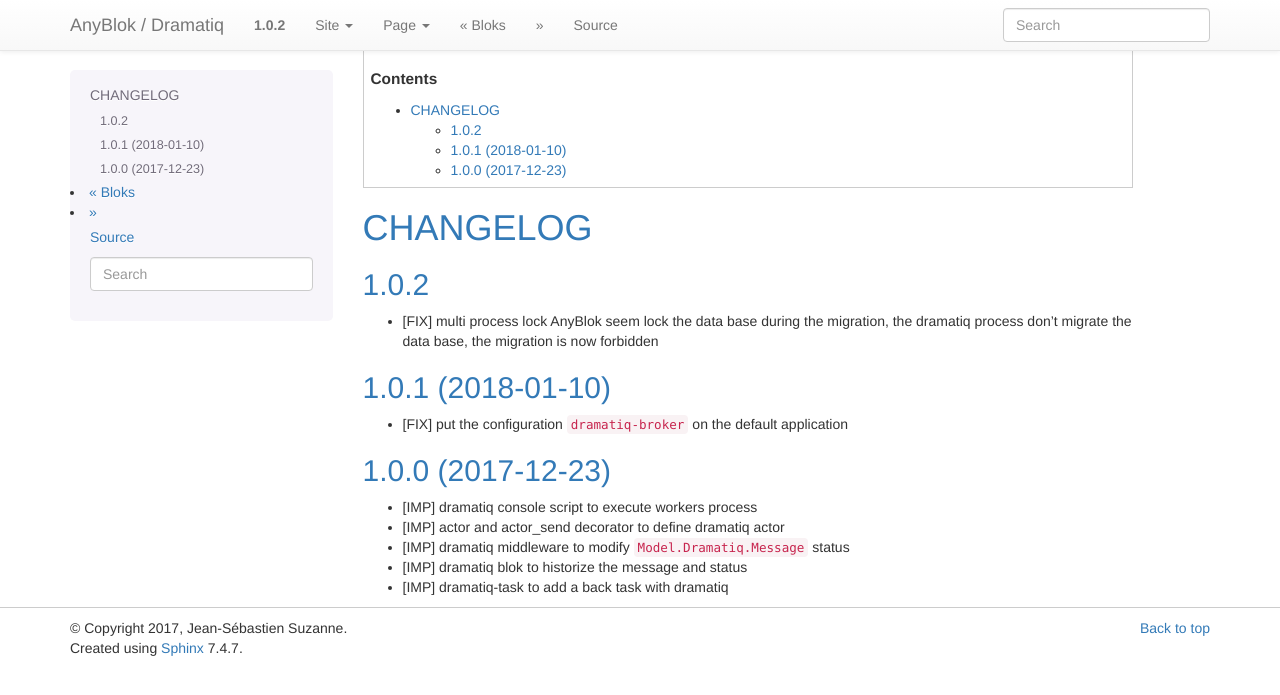
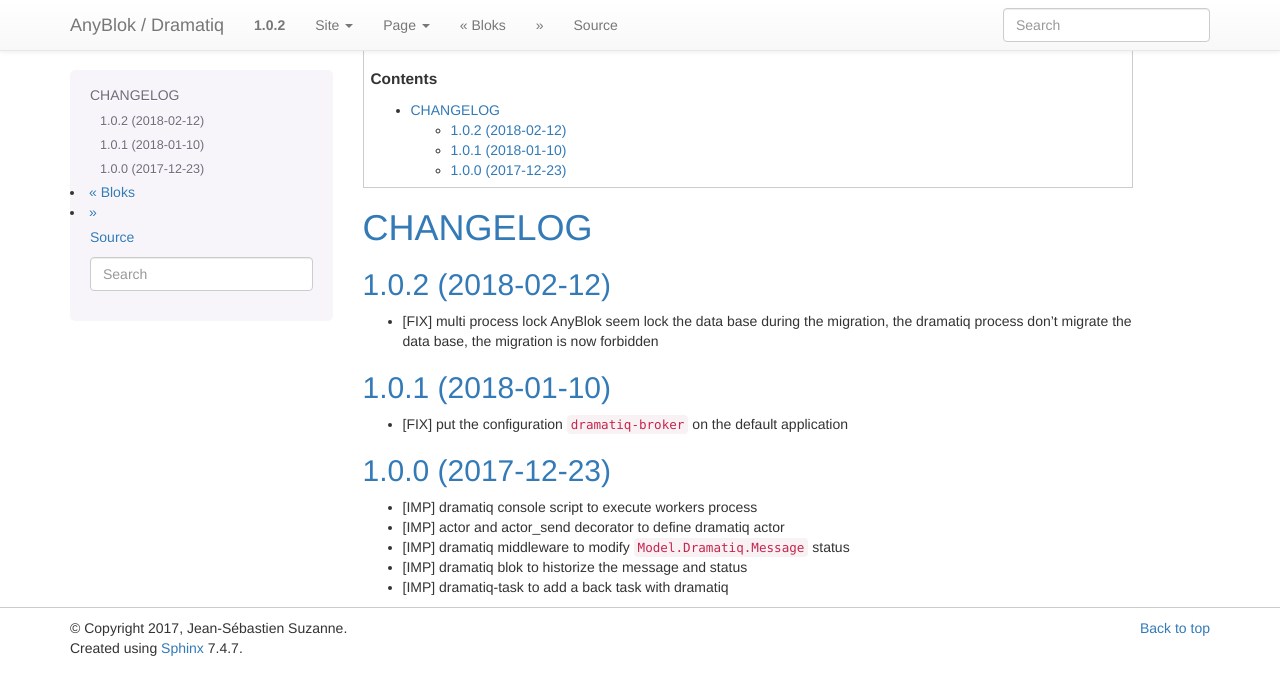
Before and after one commit to AnyBlok/anyblok_dramatiq, a Sphinx documentation site: the page built from doc/CHANGES.rst, in a window 1280 px wide. Shown: the top 695 px of the page. Built offline with Sphinx 7.4.7, drawn with Linux system fonts in a browser that asks for light colours; the version number is read from the project's files by our own code.

Commit message:
Release 1.0.2

```diff
--- a/doc/CHANGES.rst
+++ b/doc/CHANGES.rst
@@ -12,8 +12,8 @@
 CHANGELOG
 =========
 
-1.0.2
------
+1.0.2 (2018-02-12)
+------------------
 
 * [FIX] multi process lock
   AnyBlok seem lock the data base during the migration, the dramatiq process
```
